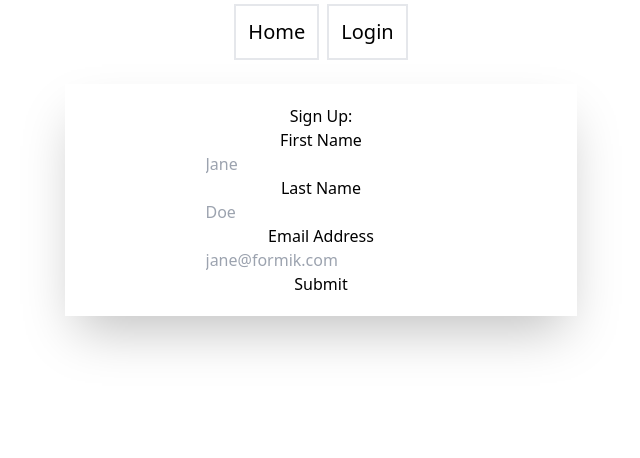
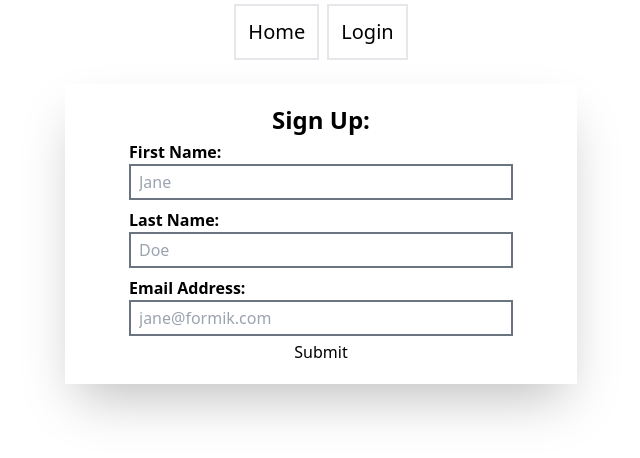
Before and after one commit to bensandison/web-apps-social-media, a React (Create React App) app in the folder client/: page /signup in a window 1280 px wide. Shown: the top 458 px of the page, without its empty margins (319-959 px from the left). Built offline with nearby package versions, Linux system fonts and the light colour scheme.

Commit message:
form styling

```diff
--- a/client/src/components/FormikTextInput.js
+++ b/client/src/components/FormikTextInput.js
@@ -7,13 +7,19 @@ function FormikTextInput(props) {
 	const [field, meta] = useField(props);
 
 	return (
-		<>
-			<label htmlFor={props.id || props.name}>{props.label}</label>
-			<input className="text-input" {...field} {...props} />
-			{meta.touched && meta.error ? (
-				<div className="error">{meta.error}</div>
-			) : null}
-		</>
+		<div className="my-1 w-full max-w-sm font-bold">
+			<div className="flex justify-between">
+				<label htmlFor={props.id || props.name}>{props.label}</label>
+				{meta.touched && meta.error ? (
+					<div className="text-red-600">{meta.error}</div>
+				) : null}
+			</div>
+			<input
+				className="w-full border-2 border-gray-500 py-1 px-2"
+				{...field}
+				{...props}
+			/>
+		</div>
 	);
 }
 
--- a/client/src/pages/SignUpForm.js
+++ b/client/src/pages/SignUpForm.js
@@ -32,23 +32,23 @@ function SignUpForm() {
 				}}
 			>
 				<Form noValidate className="flex flex-col items-center">
-					<h1>Sign Up:</h1>
+					<h1 className="text-2xl font-bold">Sign Up:</h1>
 					<FormikTextInput
-						label="First Name"
+						label="First Name:"
 						name="firstName"
 						type="text"
 						placeholder="Jane"
 					/>
 
 					<FormikTextInput
-						label="Last Name"
+						label="Last Name:"
 						name="lastName"
 						type="text"
 						placeholder="Doe"
 					/>
 
 					<FormikTextInput
-						label="Email Address"
+						label="Email Address:"
 						name="email"
 						type="email"
 						placeholder="jane@formik.com"
```
